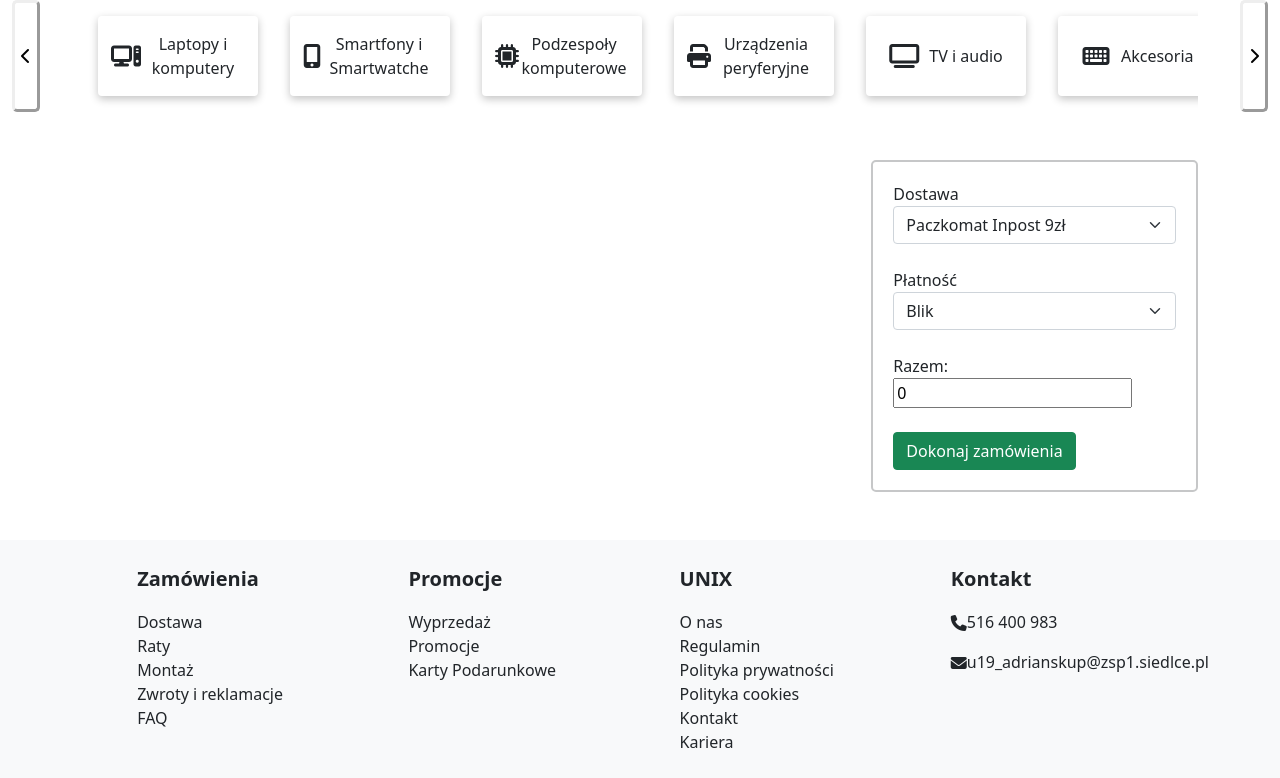
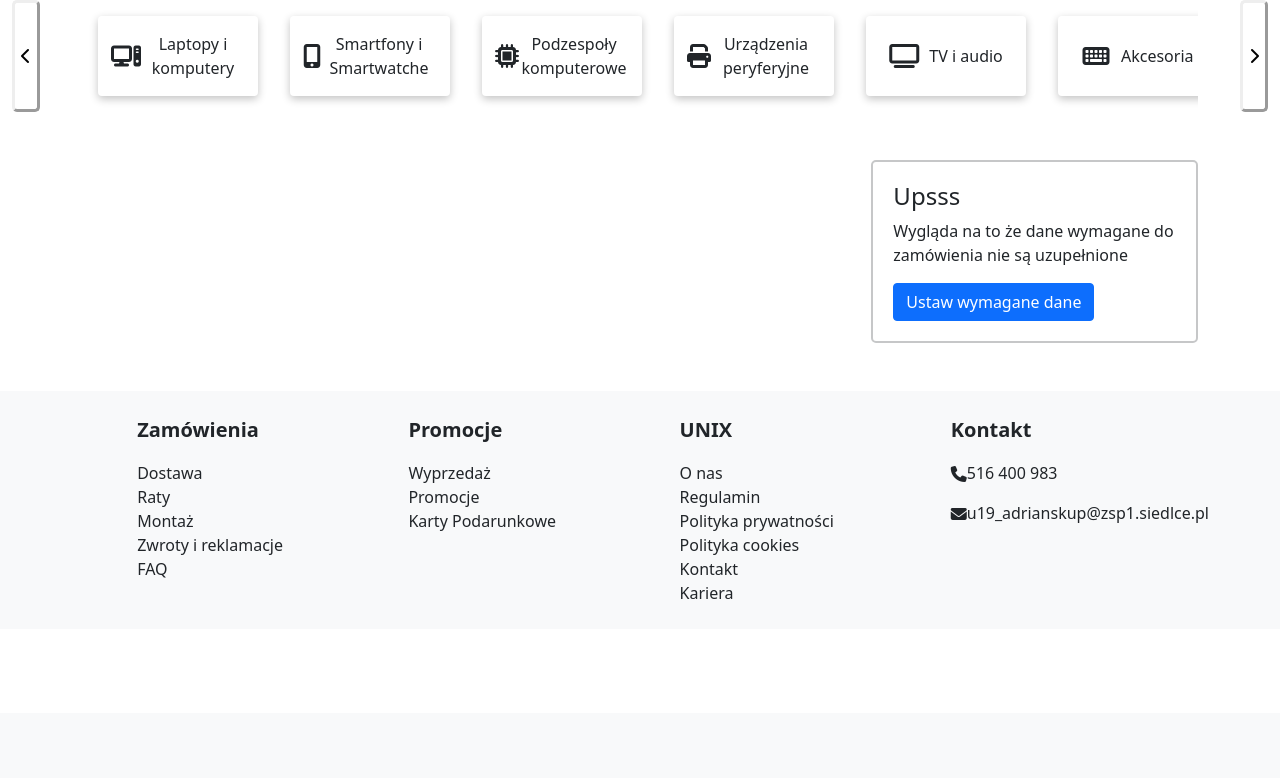
Before and after one commit to Benjamin11X/Projekt-UNIX, a PHP site: page /order.php in a window 1280 px wide. Shown: the part 87-865 px from the top of the page. After the commit the page ends 686 px from the top, so only its background shows below. Run offline with PHP 8.4, Linux system fonts and the light colour scheme; a user stored in the database is signed in; data comes from the database, SQL or seed files in the repository; data that the repository does not hold is empty; some libraries are stand-ins or nearby versions.

Commit message:
Weryfikacja czy uzytkownik ma podane dane do zamowienia

```diff
--- a/account.php
+++ b/account.php
@@ -37,7 +37,7 @@
             $connection->query($user_data_update_sql);
         }
         if(isset($_POST['city']) && $_POST['city']!=NULL){
-            $user_data_update_sql = "UPDATE user SET city='" . $_POST['miasto'] . "'";
+            $user_data_update_sql = "UPDATE user SET miasto='" . $_POST['city'] . "'";
             $connection->query($user_data_update_sql);
         }
         if(isset($_POST['postcode']) && $_POST['postcode']!=NULL){
--- a/order.php
+++ b/order.php
@@ -10,6 +10,10 @@
 
     $deliveryMethod_sql = "SELECT * FROM delivery";
     $deliveryMethod_result = $connection->query($deliveryMethod_sql);
+
+    $user_data_sql = "SELECT * FROM user WHERE id=" . $_SESSION['id'] . "";
+    $user_data_result = $connection->query($user_data_sql);
+    $user_data = $user_data_result->fetch_assoc();
 
 ?>
 
@@ -67,10 +71,16 @@
             </div>
             <div class="order__summary">
                 <!-- PHP -->
-                <form method="post" action="order_release.php" class="cart__summary--content">
-                    <label for="deliveryMethod my-1">Dostawa</label>
-                    <select class="form-select mb-4" name="deliveryMethod">
-                        <?php
+                <?php
+                    if($user_data['imie'] == NULL || $user_data['nazwisko'] == NULL || $user_data['miasto'] == NULL || $user_data['kod_pocztowy']==NULL || $user_data['ulica'] == NULL || $user_data['nr_domu']==NULL){
+                        echo '<h4>Upsss</h4>';
+                        echo '<p>Wygląda na to że dane wymagane do zamówienia nie są uzupełnione</p>';
+                        echo '<a class="btn btn-primary" href="account.php">Ustaw wymagane dane</a>';
+                    }
+                    else{
+                        echo '<form method="post" action="order_release.php" class="cart__summary--content">';
+                            echo '<label for="deliveryMethod my-1">Dostawa</label>';
+                            echo '<select class="form-select mb-4" name="deliveryMethod">';
                             while($row = $deliveryMethod_result->fetch_assoc()){
                                 $temp = 0;
                                 if($temp == 0){
@@ -81,12 +91,9 @@
                                 }
                                 $temp++;
                             }
-                        ?>
-                    </select>
-
-                    <label for="paymentMethod my-1">Płatność</label>
-                    <select class="form-select mb-4" name="paymentMethod" id="paymentMethod">
-                        <?php
+                            echo '</select>';
+                            echo '<label for="paymentMethod my-1">Płatność</label>';
+                            echo '<select class="form-select mb-4" name="paymentMethod" id="paymentMethod">';
                             while($row = $paymentMethod_result->fetch_assoc()){
                                 $temp = 0;
                                 if($temp == 0){
@@ -97,14 +104,14 @@
                                 }
                                 $temp++;
                             }
-                        ?>
-                    </select>
+                            echo '</select>';
 
-                    <label for="sum">Razem:</label>
-                    <input class="mb-4" type="text" name="sum" id="sum" value="<?php echo $sum; ?>" readonly>
-
-                    <input type="submit" class="btn btn-success" value="Dokonaj zamówienia"></input>
-                </form>
+                            echo '<label for="sum">Razem:</label>';
+                            echo '<input class="mb-4" type="text" name="sum" id="sum" value="' . $sum  . '" readonly>';
+                            echo '<input type="submit" class="btn btn-success" value="Dokonaj zamówienia"></input>';
+                        echo '</form>';
+                    }
+                ?>
                 <!-- END OF PHP -->
             </div>
         </div>
```
